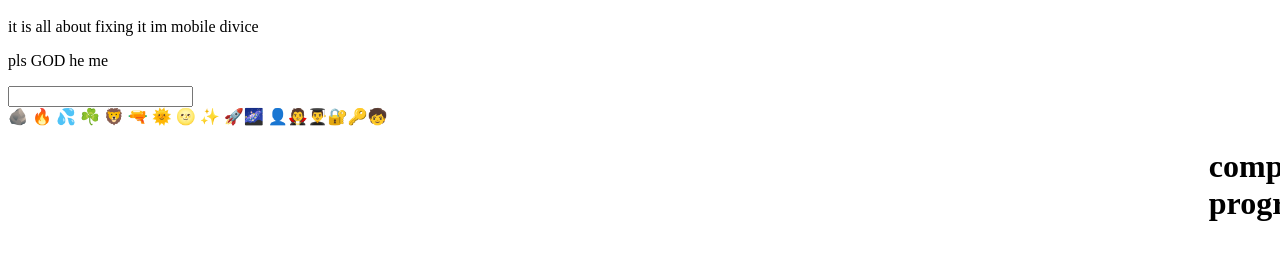
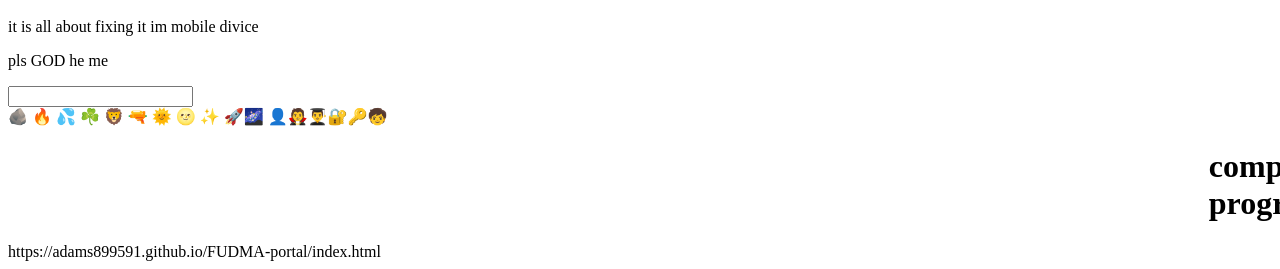
Before and after one commit to Adams899591/-mobile-try-, a plain HTML site: page index.html in a window 1280 px wide. Shown: the part 676-945 px from the top of the page. Before the commit the page ends 919 px from the top, so only its background shows below. Drawn offline with Linux system fonts and the light colour scheme.

Commit message:
Update index.html

```diff
--- a/index.html
+++ b/index.html
@@ -22,3 +22,4 @@
  🪨 🔥 💦 ☘️ 🦁 🔫 🌞 🌝 ✨  🚀🌌 👤🧛👨‍🎓🔐🔑🧒 <h1 style="margin-left: 95%;">computer programing</h1>
 </body>
 </html>
+https://adams899591.github.io/FUDMA-portal/index.html
```
